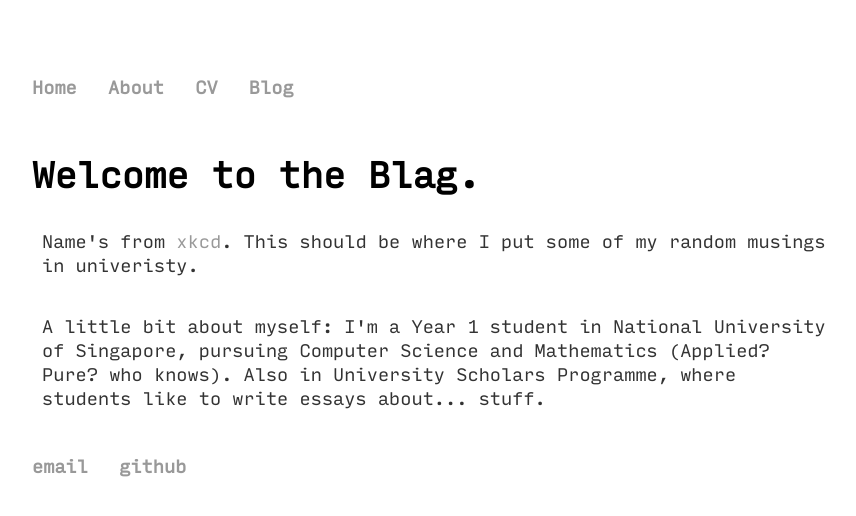
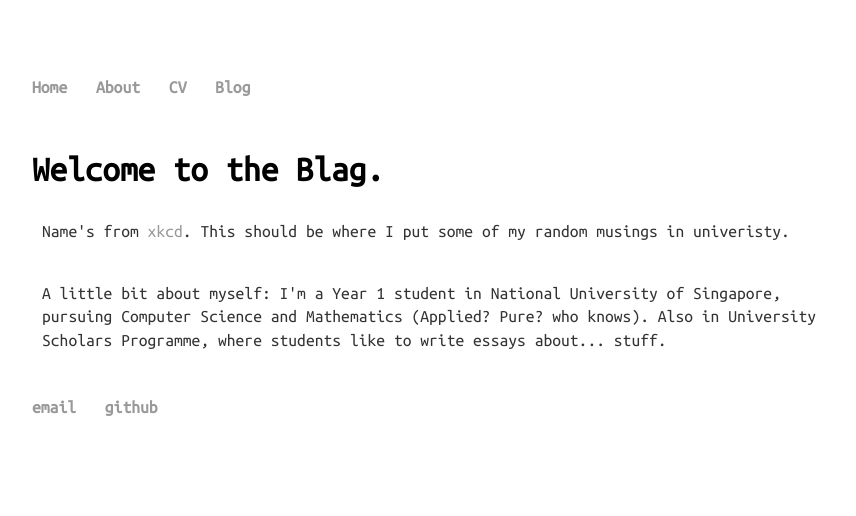
Before and after one commit to theodoreleebrant/theodoreleebrant.github.io, a Jekyll site: the page built from index.html, in a window 1280 px wide. Shown: the top 516 px of the page, without its empty margins (96-952 px from the left). Built offline with Jekyll 4.4.1, drawn with Linux system fonts in a browser that asks for light colours; some web fonts are replaced.

Commit message:
Update main.css

```diff
--- a/css/main.css
+++ b/css/main.css
@@ -2,7 +2,7 @@
 
 @font-face {
     font-family: "InputMono";
-    src: url("fonts/InputMono/InputMono/InputMono-Regular.ttf");
+    src: url("fonts/InputMono/InputMono/InputSans-Regular.ttf");
 }
 
 
```
